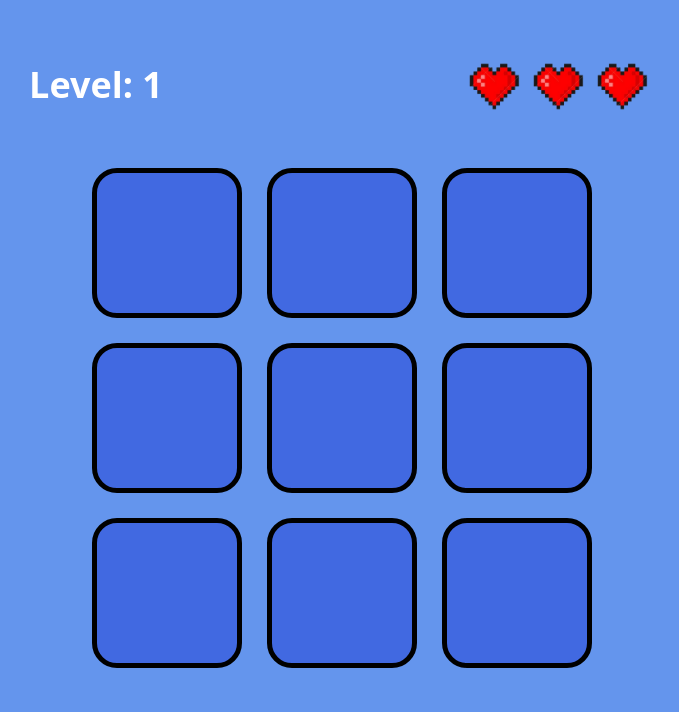
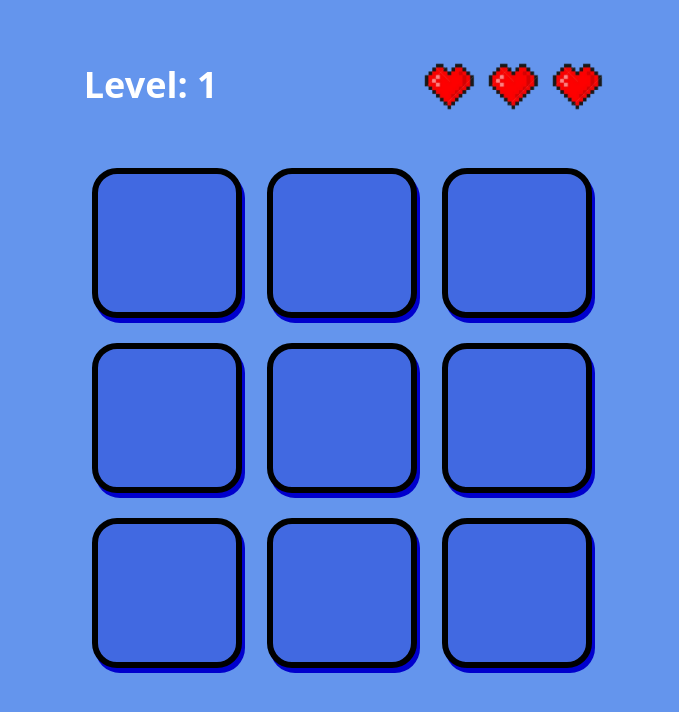
Before and after one commit to makhoulshbeeb/simmon-says, a plain HTML site: page index.html in a window 1280 px wide. Shown: the whole page, without its empty margins (298-977 px from the left). Drawn offline with Linux system fonts and the light colour scheme.

Commit message:
made the different button effects

```diff
--- a/index.html
+++ b/index.html
@@ -7,23 +7,23 @@
     <link rel="stylesheet" href="style.css" type="text/css">
 <body>
     <div id="ui">
-        <span>Level: 1</span>
+        <span>&nbsp;Level: 1</span>
         <div id="lives">
-            <img src="full_heart.png">
-            <img src="full_heart.png">
-            <img src="full_heart.png">
+            <img src="Assets/full_heart.png">
+            <img src="Assets/full_heart.png">
+            <img src="Assets/full_heart.png">
         </div>
     </div>
     <div id="game">
-        <button></button>
-        <button></button>
-        <button></button>
-        <button></button>
-        <button></button>
-        <button></button>
-        <button></button>
-        <button></button>
-        <button></button>
+        <button id="1"></button>
+        <button id="2"></button>
+        <button id="3"></button>
+        <button id="4"></button>
+        <button id="5"></button>
+        <button id="6"></button>
+        <button id="7"></button>
+        <button id="8"></button>
+        <button id="9"></button>
     </div>
 </body>
 </html>
--- a/style.css
+++ b/style.css
@@ -11,7 +11,7 @@ body{
     height: 12dvh;
     display: flex;
     justify-content: center;
-    gap:300px;
+    gap:200px;
     padding: 36px;
     font-size: 36px;
     align-items: center;
@@ -21,7 +21,7 @@ body{
 #lives{
     display: flex;
     width: fit-content;
-    justify-content: center;
+    justify-content: flex-end;
 }
 #lives img{
     width: 64px;
@@ -35,7 +35,12 @@ body{
     justify-content: center;
 }
 #game button{
-    border: 5px solid;
+    border: 6px solid;
     border-radius: 25px;
     background-color: royalblue;
+    cursor: pointer;
+    box-shadow: 3px 5px mediumblue;
 }
+#game button:active{
+    background-color:lightblue;
+}
```
Also changed, not shown: Assets/empty_heart.png (renamed from empty_heart.png), Assets/full_heart.png (renamed from full_heart.png), script.js (added), 9 other files.
